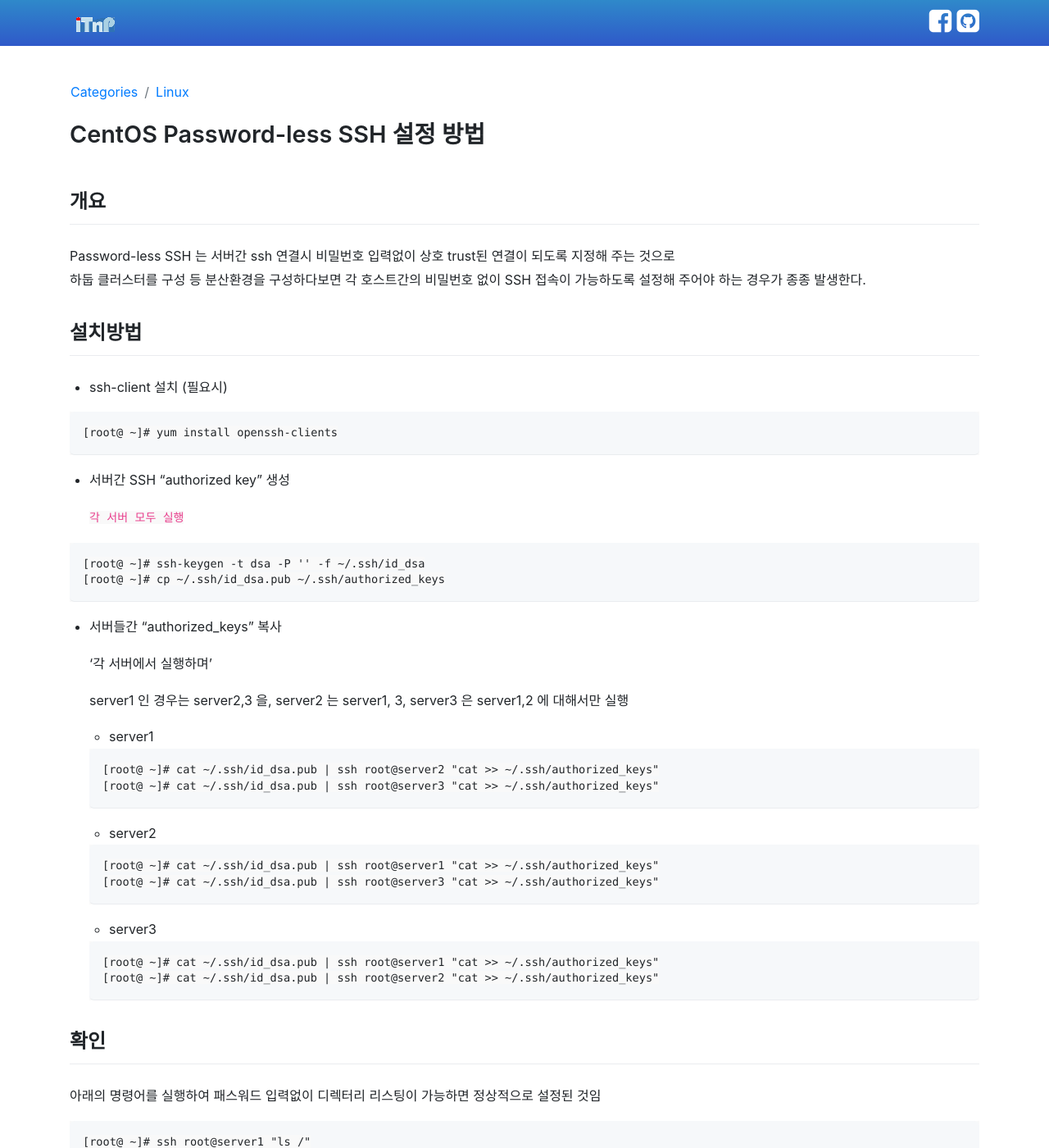
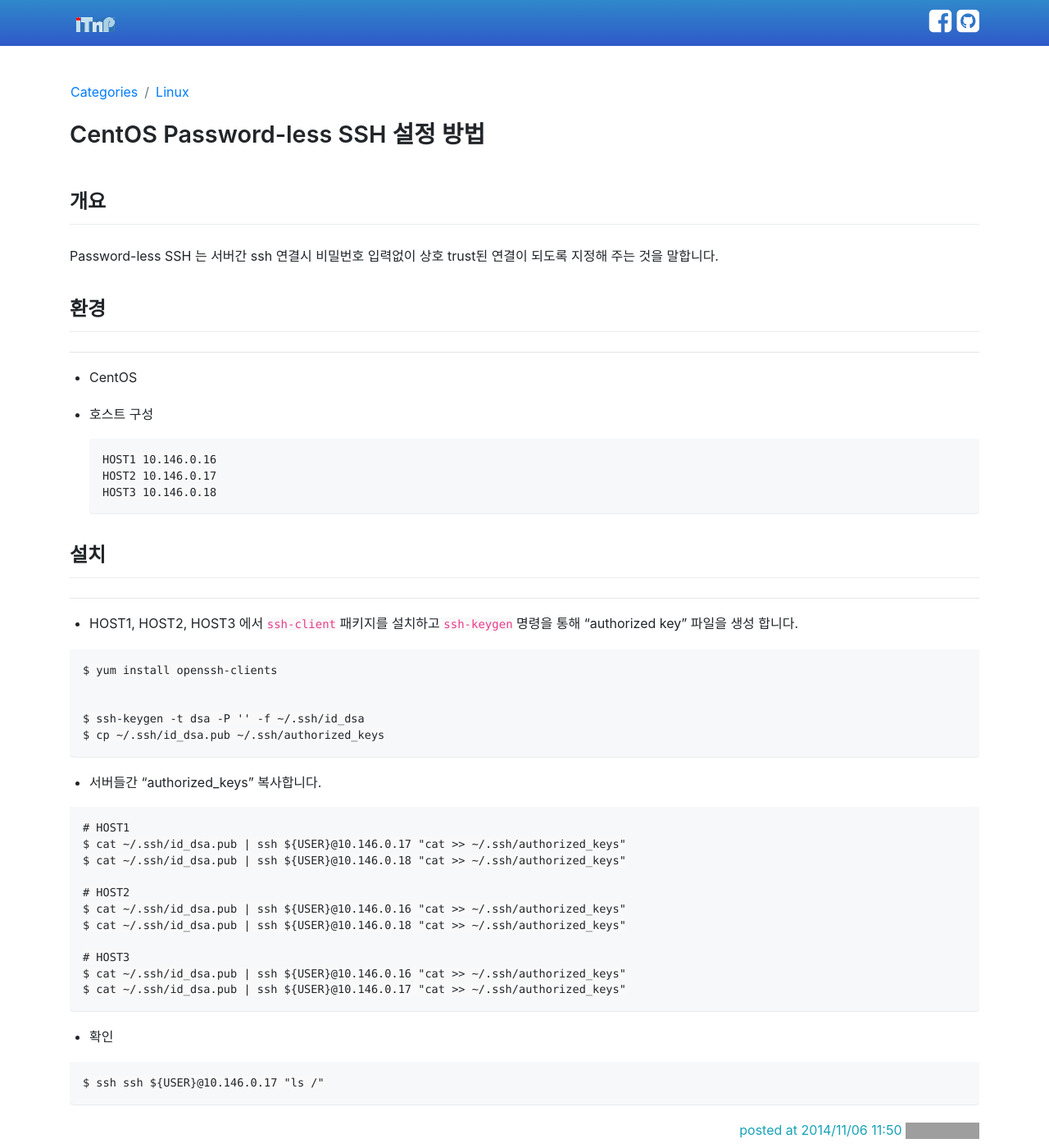
Before and after one commit to itnpeople/itnpeople.github.com, a Jekyll site: the page built from _posts/linux/2014-11-06-configuration password-less ssh in centos.md, in a window 1280 px wide and 1400 px high. Shown: the whole window at 82% size. Built offline with Jekyll 4.4.1, drawn with Linux system fonts in a browser that asks for light colours; grey boxes are pictures that could not be loaded.

Commit message:
docs:  fix post

````diff
--- a/_posts/linux/2014-11-06-configuration password-less ssh in centos.md
+++ b/_posts/linux/2014-11-06-configuration password-less ssh in centos.md
@@ -11,57 +11,51 @@
 
 ## 개요
 
-Password-less SSH 는 서버간 ssh 연결시 비밀번호 입력없이 상호 trust된 연결이 되도록 지정해 주는 것으로
-하둡 클러스터를 구성 등 분산환경을 구성하다보면 각 호스트간의 비밀번호 없이 SSH 접속이 가능하도록 설정해 주어야 하는 경우가 종종 발생한다.
+Password-less SSH 는 서버간 ssh 연결시 비밀번호 입력없이 상호 trust된 연결이 되도록 지정해 주는 것을 말합니다.
 
-## 설치방법
+## 환경
+***
 
-- ssh-client 설치 (필요시)
+* CentOS
+
+* 호스트 구성
+```
+HOST1 10.146.0.16
+HOST2 10.146.0.17
+HOST3 10.146.0.18
+```
+
+## 설치
+***
+
+* HOST1, HOST2, HOST3 에서 `ssh-client` 패키지를 설치하고 `ssh-keygen` 명령을 통해 "authorized key" 파일을 생성 합니다.
 
 ```
-[root@ ~]# yum install openssh-clients
+$ yum install openssh-clients
+
+
+$ ssh-keygen -t dsa -P '' -f ~/.ssh/id_dsa
+$ cp ~/.ssh/id_dsa.pub ~/.ssh/authorized_keys
 ```
 
-- 서버간 SSH "authorized key" 생성
+* 서버들간 "authorized_keys" 복사합니다.
 
-  `각 서버 모두 실행`
+ ```
+# HOST1
+$ cat ~/.ssh/id_dsa.pub | ssh ${USER}@10.146.0.17 "cat >> ~/.ssh/authorized_keys"
+$ cat ~/.ssh/id_dsa.pub | ssh ${USER}@10.146.0.18 "cat >> ~/.ssh/authorized_keys"
+
+# HOST2
+$ cat ~/.ssh/id_dsa.pub | ssh ${USER}@10.146.0.16 "cat >> ~/.ssh/authorized_keys"
+$ cat ~/.ssh/id_dsa.pub | ssh ${USER}@10.146.0.18 "cat >> ~/.ssh/authorized_keys"
+
+# HOST3
+$ cat ~/.ssh/id_dsa.pub | ssh ${USER}@10.146.0.16 "cat >> ~/.ssh/authorized_keys"
+$ cat ~/.ssh/id_dsa.pub | ssh ${USER}@10.146.0.17 "cat >> ~/.ssh/authorized_keys"
+```
+
+* 확인
 
 ```
-[root@ ~]# ssh-keygen -t dsa -P '' -f ~/.ssh/id_dsa
-[root@ ~]# cp ~/.ssh/id_dsa.pub ~/.ssh/authorized_keys
+$ ssh ssh ${USER}@10.146.0.17 "ls /"
 ```
-
-- 서버들간 "authorized_keys" 복사
-
-  '각 서버에서 실행하며'
-
-  server1 인 경우는 server2,3 을, server2 는 server1, 3, server3 은 server1,2 에 대해서만 실행
-
-  - server1
-
-  ```
-  [root@ ~]# cat ~/.ssh/id_dsa.pub | ssh root@server2 "cat >> ~/.ssh/authorized_keys"
-[root@ ~]# cat ~/.ssh/id_dsa.pub | ssh root@server3 "cat >> ~/.ssh/authorized_keys"
-```
-
-  - server2
-
-  ```
-[root@ ~]# cat ~/.ssh/id_dsa.pub | ssh root@server1 "cat >> ~/.ssh/authorized_keys"
-[root@ ~]# cat ~/.ssh/id_dsa.pub | ssh root@server3 "cat >> ~/.ssh/authorized_keys"
-```
-
-  - server3
-
-  ```
-[root@ ~]# cat ~/.ssh/id_dsa.pub | ssh root@server1 "cat >> ~/.ssh/authorized_keys"
-[root@ ~]# cat ~/.ssh/id_dsa.pub | ssh root@server2 "cat >> ~/.ssh/authorized_keys"
-```
-
-## 확인
-
-아래의 명령어를 실행하여 패스워드 입력없이 디렉터리 리스팅이 가능하면 정상적으로 설정된 것임
-
-```
-[root@ ~]# ssh root@server1 "ls /"
-```
````
